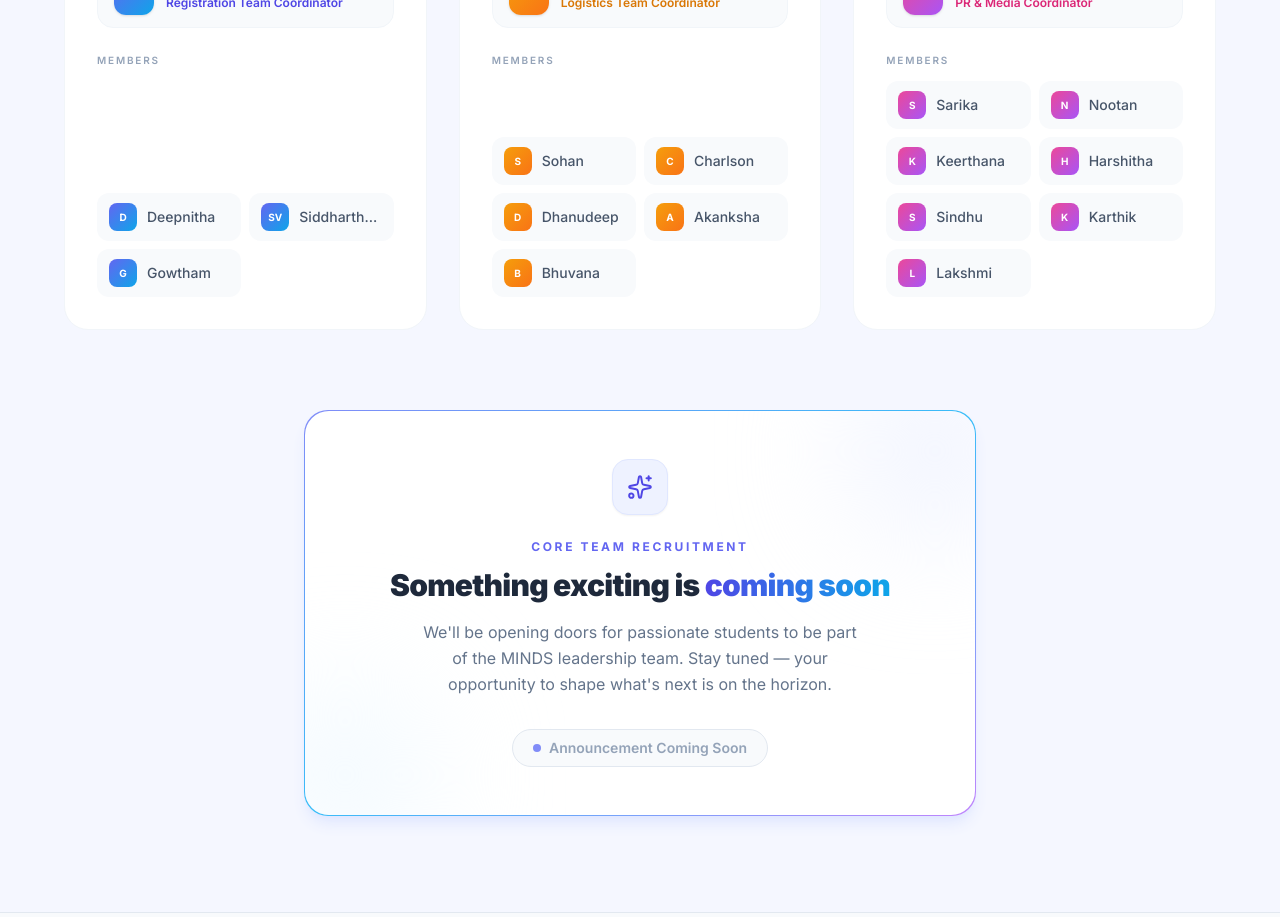
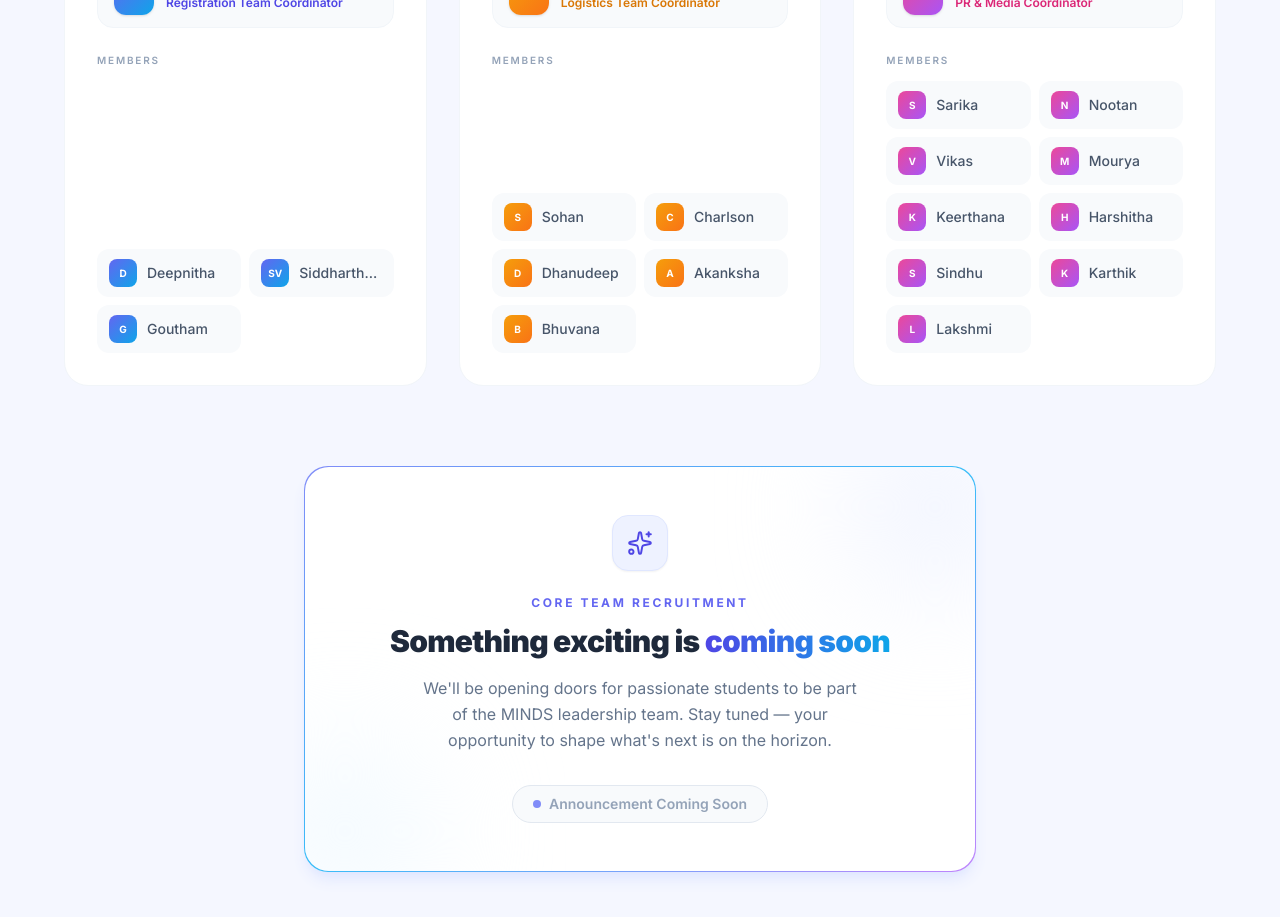
Before and after one commit to hemannayak/minds-website, a React (Vite) app: page /team in a window 1280 px wide. Shown: the part 1000-1917 px from the top of the page. Built offline with nearby package versions, Linux system fonts and the light colour scheme.

Commit message:
chore: update Team.jsx member names
- Dev Team: Gowtham → Goutham
- Events Team: added Vikas and Mourya

```diff
--- a/src/pages/Team.jsx
+++ b/src/pages/Team.jsx
@@ -44,7 +44,7 @@ const teams = [
         accentBorder: 'border-indigo-100',
         gradient: 'from-indigo-500 to-sky-500',
         lead: { name: 'Hemanth Nayak', initials: 'HN' },
-        members: ['Deepnitha', 'Siddhartha Varma', 'Gowtham'],
+        members: ['Deepnitha', 'Siddhartha Varma', 'Goutham'],
     },
     {
         label: 'Logistics Team',
@@ -62,7 +62,7 @@ const teams = [
         accentBorder: 'border-pink-100',
         gradient: 'from-pink-500 to-purple-500',
         lead: { name: 'Sai Prasanna', initials: 'SP' },
-        members: ['Sarika', 'Nootan', 'Keerthana', 'Harshitha', 'Sindhu', 'Karthik', 'Lakshmi'],
+        members: ['Sarika', 'Nootan', 'Vikas', 'Mourya', 'Keerthana', 'Harshitha', 'Sindhu', 'Karthik', 'Lakshmi'],
     },
 ];
 
```
